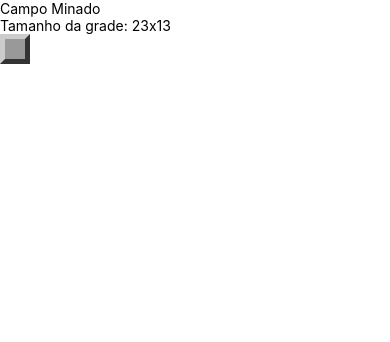
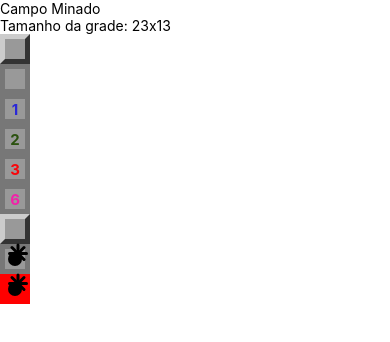
Before and after one commit to felink21/React-Native, a React Native app in the folder cminado/: screen / in a window 390 px wide. Shown: the top 342 px of the page. Built offline with nearby package versions, Linux system fonts and the light colour scheme.

Commit message:
campo minado minas

```diff
--- a/cminado/App.js
+++ b/cminado/App.js
@@ -13,6 +13,14 @@
         </Text>
 
         <Field />
+        <Field opened />
+        <Field opened nearMines={1} />
+        <Field opened nearMines={2} />
+        <Field opened nearMines={3} />
+        <Field opened nearMines={6} />
+        <Field mined />
+        <Field mined opened />
+        <Field mined opened exploded />
       </View>
     )
   }
--- a/cminado/src/components/Field.js
+++ b/cminado/src/components/Field.js
@@ -1,15 +1,32 @@
 import React from 'react'
-import { View, StyleSheet } from 'react-native'
+import { View, StyleSheet, Text } from 'react-native'
 import params from '../params'
+import Mine from './Mine'
 
 export default props => {
+    const { mined, opened, nearMines, exploded } = props
+
     const styleField = [styles.field]
-    // outro estilos aqui
+    if (opened) styleField.push(styles.opened)
+    if (exploded) styleField.push(styles.exploded)
     if (styleField.length === 1) styleField.push(styles.regular)
+
+    let color = null
+    if (nearMines > 0) {
+        if (nearMines == 1) color = '#2A28D7'
+        if (nearMines == 2) color = '#2B520F'
+        if (nearMines > 2 && nearMines < 6) color = '#F9060A'
+        if (nearMines >= 6) color = '#F221A9'
+    }
 
     return (
         <View style={styleField}>
+            {!mined && opened && nearMines > 0 ?
+                <Text style={[styles.label, { color: color }]}>
+                    {nearMines}
+                </Text> : false}
 
+            {mined && opened ? <Mine /> : false}
         </View>
     )
 
@@ -27,5 +44,19 @@
         borderTopColor: '#CCC',
         borderRightColor: '#333',
         borderBottomColor: '#333'
+    },
+    opened: {
+        backgroundColor: '#999',
+        borderColor: '#777',
+        alignItems: 'center',
+        justifyContent: 'center'
+    },
+    label: {
+        fontWeight: 'bold',
+        fontSize: params.fontSize
+    },
+    exploded: {
+        backgroundColor: 'red',
+        borderColor: 'red'
     }
 })
--- /dev/null
+++ b/cminado/src/components/Mine.js
@@ -0,0 +1,36 @@
+import React from 'react'
+import { View, StyleSheet } from 'react-native'
+
+export default props => {
+    return (
+        <View style={StyleSheet.container}>
+            <View style={styles.coreMine}/>
+            <View style={styles.line}/>
+            <View style={[styles.line, { transform: [{ rotate: '45deg'}] }]} />
+            <View style={[styles.line, { transform: [{ rotate: '90deg'}] }]} />
+            <View style={[styles.line, { transform: [{ rotate: '135deg'}] }]} />
+        </View>
+    )
+}
+
+const styles = StyleSheet.create({
+    container: {
+        alignItems: 'center',
+        justifyContent: 'center'
+    },
+    coreMine: {
+        height: 14,
+        width: 14,
+        borderRadius: 10,
+        backgroundColor: 'black',
+        alignItems: 'center',
+        justifyContent: 'center'
+    },
+    line: {
+        position: 'absolute',
+        height: 3,
+        width: 20,
+        borderRadius: 3,
+        backgroundColor: 'black'
+    }
+})
```
